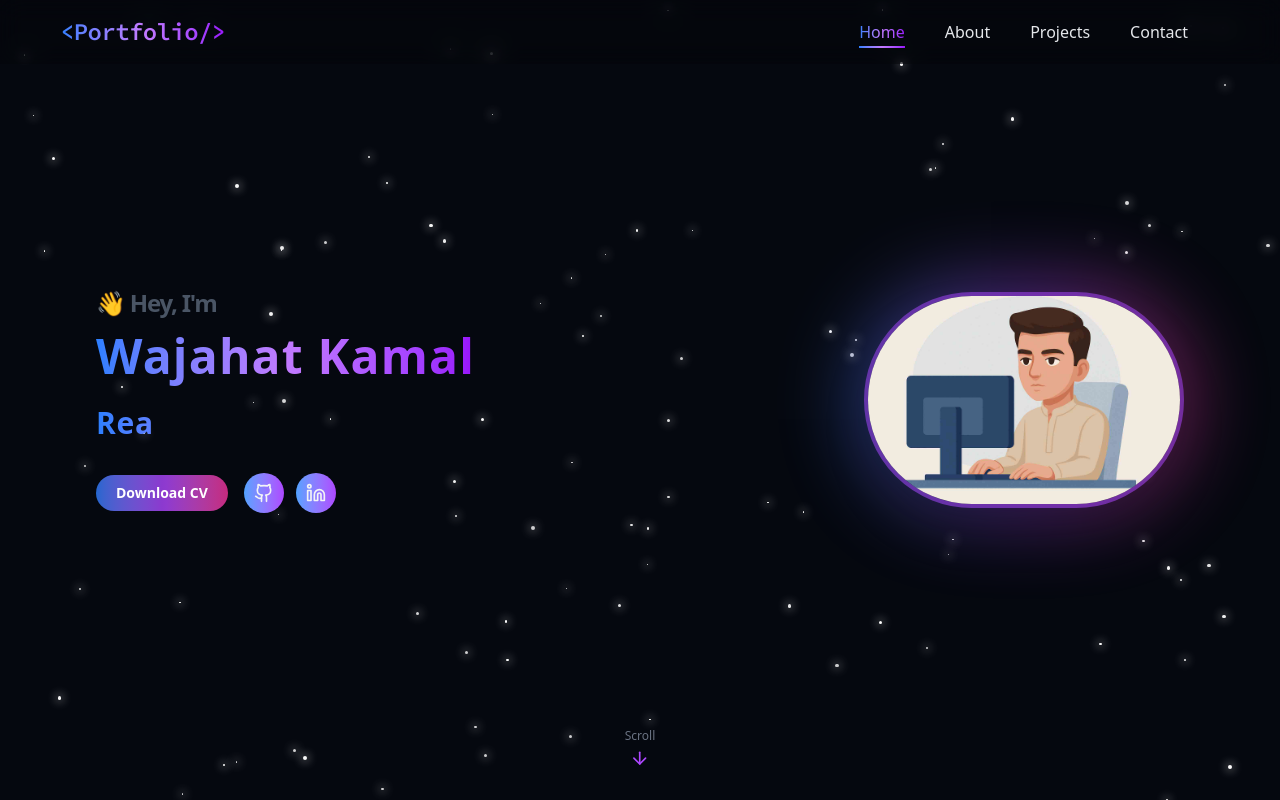
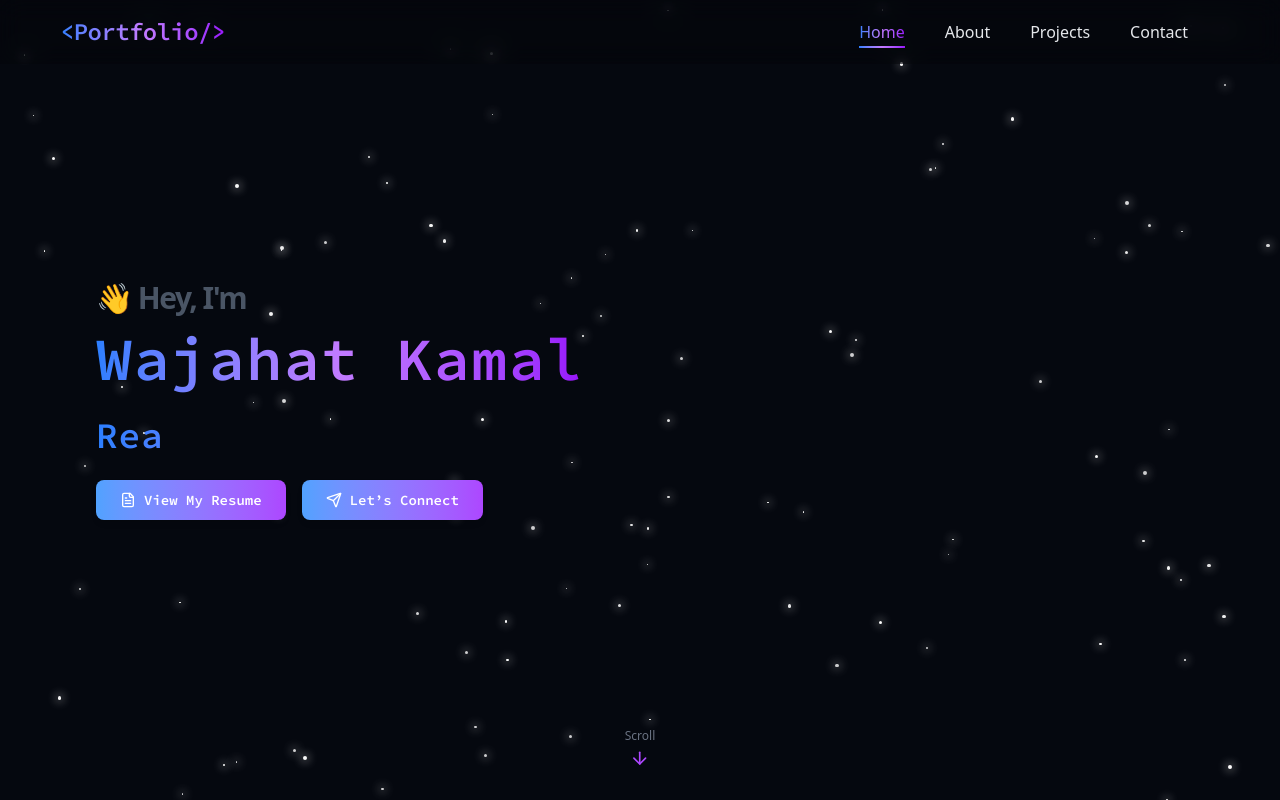
Before and after one commit to wajahat-kamal/Dev-Portfolio, a React (Vite) app: page / in a window 1280 px wide. Shown: the top 800 px of the page. Built offline with nearby package versions, Linux system fonts and the light colour scheme.

Commit message:
Update index.html title and enhance HeroSection component: change title to reflect full stack developer role, add new icons, improve text styling, and update button labels for better clarity and user engagement.

```diff
--- a/index.html
+++ b/index.html
@@ -16,7 +16,7 @@
       name="keywords"
       content="Wajahat Kamal, JavaScript Developer, MERN Stack Developer, React Developer, Portfolio, wajahatkamal-dev.vercel.app"
     />
-    <title>Wajahat Kamal | JavaScript & MERN Stack Developer</title>
+    <title>Wajahat Kamal - Full Stack Developer</title>
 
     <link
       href="https://fonts.googleapis.com/css2?family=Source+Code+Pro:wght@400;600&display=swap"
--- a/src/components/HeroSection.jsx
+++ b/src/components/HeroSection.jsx
@@ -1,4 +1,11 @@
-import { ArrowDown, Github, Linkedin } from "lucide-react";
+import {
+  ArrowDown,
+  Download,
+  FileText,
+  Github,
+  Linkedin,
+  Send,
+} from "lucide-react";
 import TypingEffect from "./TypingEffect";
 import portfolioImg from "../assets/portfolioimg.jpg";
 
@@ -10,13 +17,17 @@ const HeroSection = () => {
     >
       <div className="container max-w-6xl mx-auto flex flex-col-reverse lg:flex-row items-center justify-between gap-12 z-10">
         {/* ---------- Left Content ---------- */}
-        <div className="flex-1 text-center lg:text-left space-y-2 md:space-y-4">
+        <div className="flex-1 text-center lg:text-start space-y-2 md:space-y-4">
           {/* Heading */}
-          <h1 className="text-[26px] sm:text-4xl md:text-[48px] font-extrabold tracking-tight leading-snug">
-            <span className="block text-gray-600 dark:text-gray-400 text-lg sm:text-xl md:text-2xl mb-1">
+          <h1 className="text-[26px] sm:text-4xl md:text-6xl font-extrabold tracking-tight leading-snug">
+            <span className="block text-gray-600 dark:text-gray-400 text-lg sm:text-xl md:text-3xl">
               👋 Hey, I'm
             </span>
-            <span className="bg-gradient-to-r from-blue-500 via-purple-400 to-purple-600 bg-clip-text text-transparent tracking-wide animate-gradient-move">
+            <span
+              className="
+                       text-transparent bg-clip-text
+                       bg-gradient-to-r from-blue-500 via-purple-400 to-purple-600 fira-code tracking-wide animate-gradient-move"
+            >
               Wajahat Kamal
             </span>
           </h1>
@@ -24,57 +35,37 @@ const HeroSection = () => {
           {/* Typing Effect */}
           <div
             className="flex justify-center lg:justify-start
-                       text-lg sm:text-2xl md:text-3xl font-bold
-                       bg-gradient-to-r from-blue-500 via-purple-400 to-purple-600
-                       bg-clip-text text-transparent tracking-wide"
+                       text-[17px] sm:text-2xl md:text-4xl font-bold
+                       text-transparent bg-clip-text
+                       bg-gradient-to-r from-blue-500 via-purple-400 to-purple-600 fira-code tracking-wide"
           >
             <TypingEffect />
           </div>
 
-          <div className="flex flex-wrap items-center justify-center lg:justify-start gap-3 sm:gap-4 pt-3 sm:pt-4">
-            {/* Download CV Button */}
+          <div className="flex flex-wrap items-center justify-center lg:justify-start gap-4 mt-6">
+            {/* View My Resume */}
             <a
               href="#"
-              className="group relative inline-flex items-center justify-center px-4 sm:px-5 py-2 text-xs sm:text-sm font-semibold rounded-full overflow-hidden transition-all duration-300"
+              className="flex items-center justify-center gap-2 px-6 py-2.5 text-sm font-semibold text-white
+                   rounded-lg bg-gradient-to-r from-blue-400 to-purple-500 shadow-md
+                   hover:shadow-purple-500/30
+                   transition-all duration-300 hover:scale-105 fira-code"
             >
-              <span className="absolute inset-0 bg-gradient-to-r from-blue-500 via-purple-500 to-pink-500 opacity-80 group-hover:opacity-100 transition-all duration-300"></span>
-              <span className="relative text-white group-hover:tracking-wider transition-all duration-300">
-                Download CV
-              </span>
+              <FileText className="w-4 h-4" />
+              View My Resume
             </a>
 
-            {/* Social Icons */}
-            <div className="flex gap-2.5 sm:gap-3">
-              <a
-                target="_blank"
-                href="https://github.com/wajahat-kamal"
-                aria-label="GitHub"
-                className="flex items-center justify-center w-8 h-8 sm:w-10 sm:h-10 rounded-full bg-gradient-to-r from-blue-400 to-purple-500 transition-all duration-300 hover:shadow-[0_0_15px_rgba(139,92,246,0.6)] hover:scale-110"
-              >
-                <Github className="w-4 h-4 sm:w-5 sm:h-5 text-gray-100" />
-              </a>
-
-              <a
-                target="_blank"
-                href="https://linkedin.com"
-                aria-label="LinkedIn"
-                className="flex items-center justify-center w-8 h-8 sm:w-10 sm:h-10 rounded-full bg-gradient-to-r from-blue-400 to-purple-500 transition-all duration-300 hover:shadow-[0_0_15px_rgba(139,92,246,0.6)] hover:scale-110"
-              >
-                <Linkedin className="w-4 h-4 sm:w-5 sm:h-5 text-gray-100" />
-              </a>
-            </div>
-          </div>
-        </div>
-
-        {/* ---------- Right Content: Profile Image ---------- */}
-        <div className="flex-1 flex justify-center lg:justify-end">
-          <div className="relative">
-            <div className="absolute -inset-2 rounded-full bg-gradient-to-r from-blue-500 via-purple-500 to-pink-500 blur-2xl opacity-30 animate-pulse"></div>
-            <img
-              src={portfolioImg}
-              alt="Wajahat Kamal"
-              className="relative w-40 sm:w-52 md:w-64 lg:w-80 rounded-full shadow-2xl border-4 border-purple-500/50 hover:scale-105 transition-transform duration-500"
-            />
+            {/* Let's Connect */}
+            <a
+              href="#contact"
+              className="flex items-center justify-center gap-2 px-6 py-2.5 text-sm font-semibold text-white
+                   rounded-lg bg-gradient-to-r from-blue-400 to-purple-500 shadow-md
+                   hover:shadow-purple-500/30
+                   transition-all duration-300 hover:scale-105 fira-code"
+            >
+              <Send className="w-4 h-4" />
+              Let’s Connect
+            </a>
           </div>
         </div>
       </div>
```
